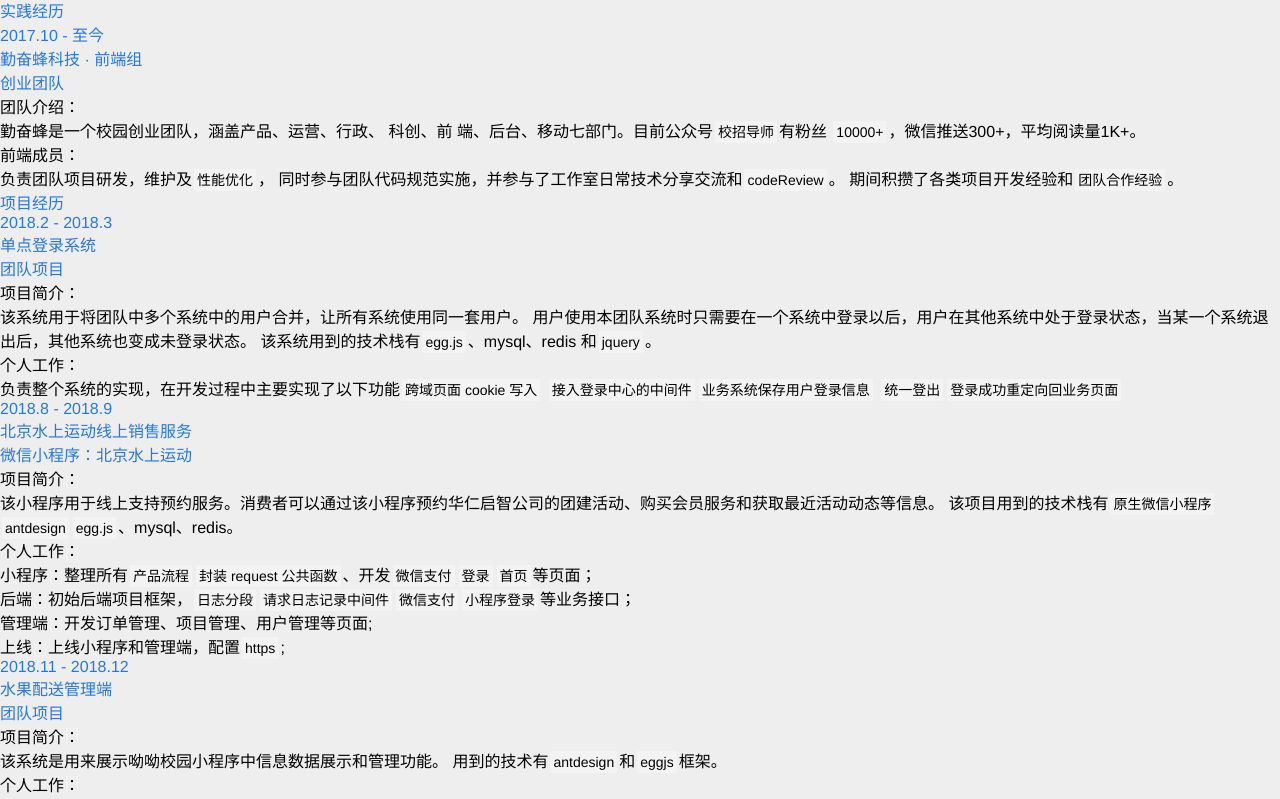
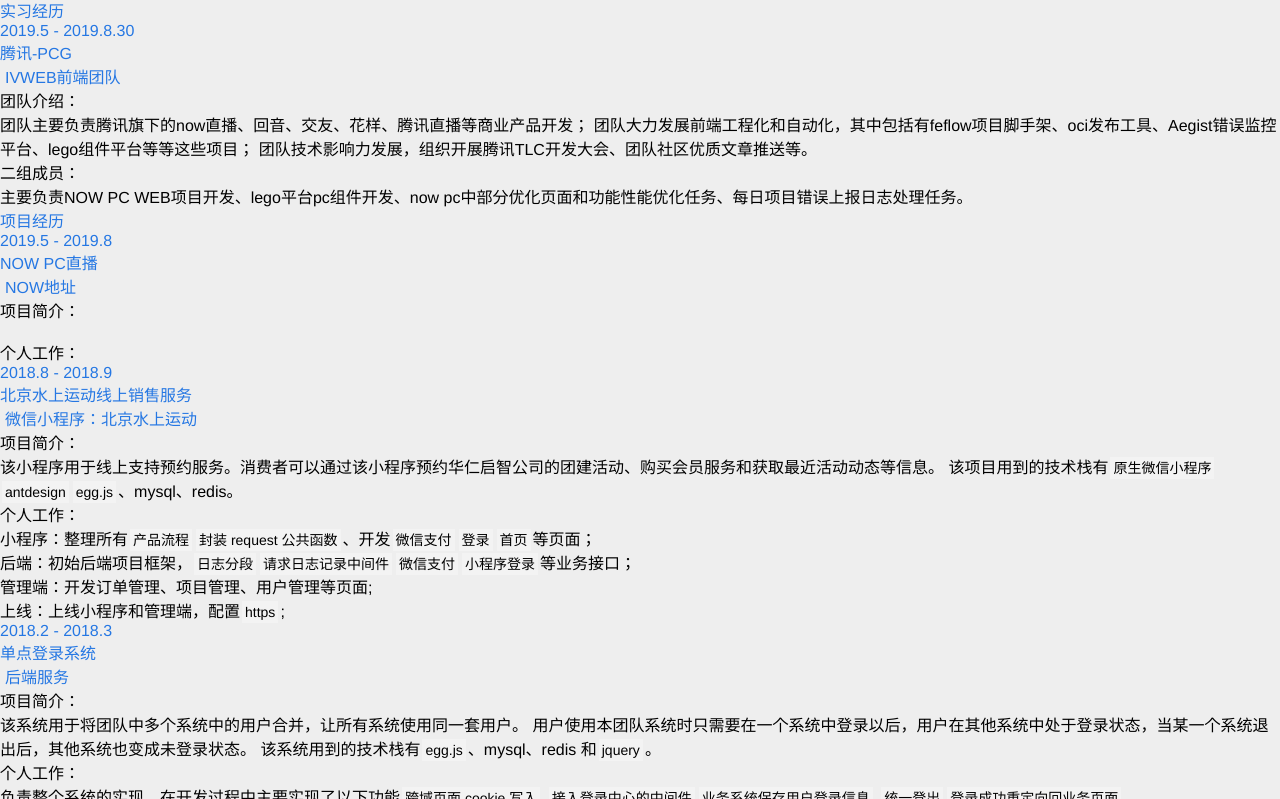
Before and after one commit to duanyuanping/resume, a React app: page / in a window 1280 px wide. Shown: the part 761-1560 px from the top of the page. Built offline with nearby package versions, Linux system fonts and the light colour scheme.

Commit message:
feat: 8-9简历修改

```diff
--- a/src/components/secStyle/Body/Project/index.js
+++ b/src/components/secStyle/Body/Project/index.js
@@ -12,7 +12,17 @@
           <section style={{color: theme}}>
             <nav>{time}</nav>
             <nav>{title}</nav>
-            <nav>{link.name}</nav>
+            <nav>
+              <span
+                onClick={() => link.href && window.open(link.href)}
+                className={link.href && style.hand}
+                style={{
+                  padding: '0 5px',
+                }}
+              >
+                {link.name}
+              </span>
+            </nav>
           </section>
           <div className={style["project-content"]} dangerouslySetInnerHTML={{ __html: detail}}></div>
         </section>
--- a/src/components/secStyle/Body/Project/index.less
+++ b/src/components/secStyle/Body/Project/index.less
@@ -31,4 +31,8 @@
       left: 0px;
     }
   }
+
+  .hand {
+    cursor: pointer;
+  }
 }
--- a/src/resumeData.js
+++ b/src/resumeData.js
@@ -3,7 +3,7 @@
 	theme: '#2577e3',
 	head: { // 简历头部
 		name: '段远平',
-		position: 'web前端开发工程师（实习）',
+		position: 'web前端开发工程师',
 		address: '重庆 南岸区',
 		school: '重庆邮电大学 / 电子商务专业',
 		degree: '本科 / 2020年毕业',
@@ -29,23 +29,21 @@
 		// 	},
 		// },
 		{
-			tagName: '实践经历',
+			tagName: ' 实习经历',
 			item: {
 				type: 'normal',
 				describe: [
 					{
 						head: {
-							time: '2017.10 - 至今',
-							title: '勤奋蜂科技 · 前端组',
-							link: { name: '创业团队' },
+							time: '2019.5 - 2019.8.30',
+							title: ' 腾讯-PCG',
+							link: { name: 'IVWEB前端团队' },
 						},
-						detail: `<header>团队介绍：</header>勤奋蜂是一个校园创业团队，涵盖产品、运营、行政、
-						科创、前	端、后台、移动七部门。目前公众号<strong>校招导师</strong>有粉丝
-						<strong>10000+</strong>，微信推送300+，平均阅读量1K+。
+						detail: `<header>团队介绍：</header>团队主要负责腾讯旗下的now直播、回音、交友、花样、腾讯直播等商业产品开发；
+						团队大力发展前端工程化和自动化，其中包括有feflow项目脚手架、oci发布工具、Aegist错误监控平台、lego组件平台等等这些项目；
+						团队技术影响力发展，组织开展腾讯TLC开发大会、团队社区优质文章推送等。
 						<br>
-						<header>前端成员：</header>负责团队项目研发，维护及<strong>性能优化</strong>，
-						同时参与团队代码规范实施，并参与了工作室日常技术分享交流和<strong>codeReview</strong>。
-						期间积攒了各类项目开发经验和<strong>团队合作经验</strong>。`,
+						<header>二组成员：</header>主要负责NOW PC WEB项目开发、lego平台pc组件开发、now pc中部分优化页面和功能性能优化任务、每日项目错误上报日志处理任务。`,
 					},
 				],
 			},
@@ -57,19 +55,13 @@
 				describe: [
 					{
 						head: {
-							time: '2018.2 - 2018.3',
-							title: '单点登录系统',
-							link: { name: '团队项目' },
+							time: '2019.5 - 2019.8',
+							title: 'NOW PC直播',
+							link: { name: 'NOW地址', href: 'https://now.qq.com/pcweb/index.html' },
 						},
-						detail: `<header>项目简介：</header>该系统用于将团队中多个系统中的用户合并，让所有系统使用同一套用户。
-						用户使用本团队系统时只需要在一个系统中登录以后，用户在其他系统中处于登录状态，当某一个系统退出后，其他系统也变成未登录状态。
-						该系统用到的技术栈有<strong>egg.js</strong>、mysql、redis 和<strong>jquery</strong>。
+							detail: `<header>项目简介：</header>
 						<br>
-						<header>个人工作：</header>负责整个系统的实现，在开发过程中主要实现了以下功能<strong>跨域页面 cookie 写入</strong>
-						<strong>接入登录中心的中间件</strong><strong>业务系统保存用户登录信息</strong>
-						<strong>统一登出</strong><strong>登录成功重定向回业务页面</strong>
-						`,
-						// 整理<strong>单点登录逻辑</strong>并实现。负责开发后端<strong>登录系统</strong>搭建、其他业务系统检验用户登录状态的<strong>中间件</strong>、实现<strong>跨域设置 cookie</strong>等功能代码
+						<header>个人工作：</header>`,
 					},
 					{
 						head: {
@@ -77,8 +69,8 @@
 							title: '北京水上运动线上销售服务',
 							link: { name: '微信小程序：北京水上运动' },
 						},
-						detail: `<header>项目简介：</header>该小程序用于线上支持预约服务。消费者可以通过该小程序预约华仁启智公司的团建活动、购买会员服务和获取最近活动动态等信息。
-						该项目用到的技术栈有<strong>原生微信小程序</strong><strong>antdesign</strong><strong>egg.js</strong>、mysql、redis。
+							detail: `<header>项目简介：</header>该小程序用于线上支持预约服务。消费者可以通过该小程序预约华仁启智公司的团建活动、购买会员服务和获取最近活动动态等信息。
+							该项目用到的技术栈有<strong>原生微信小程序</strong><strong>antdesign</strong><strong>egg.js</strong>、mysql、redis。
 						<br>
 						<header>个人工作：</header>小程序：整理所有<strong>产品流程</strong><strong>封装 request 公共函数</strong>、开发<strong>微信支付</strong><strong>登录</strong><strong>首页</strong>等页面；
 						<br>
@@ -90,14 +82,18 @@
 					},
 					{
 						head: {
-							time: '2018.11 - 2018.12',
-							title: '水果配送管理端',
-							link: { name: '团队项目' },
+							time: '2018.2 - 2018.3',
+							title: '单点登录系统',
+							link: { name: '后端服务' },
 						},
-						detail: `<header>项目简介：</header>该系统是用来展示呦呦校园小程序中信息数据展示和管理功能。
-						用到的技术有<strong>antdesign</strong>和<strong>eggjs</strong>框架。
+						detail: `<header>项目简介：</header>该系统用于将团队中多个系统中的用户合并，让所有系统使用同一套用户。
+						用户使用本团队系统时只需要在一个系统中登录以后，用户在其他系统中处于登录状态，当某一个系统退出后，其他系统也变成未登录状态。
+						该系统用到的技术栈有<strong>egg.js</strong>、mysql、redis 和<strong>jquery</strong>。
 						<br>
-						<header>个人工作：</header>整理管理端产品流程。前端开发管理员登录、水果管理等页面，后端开发管理员添加、登录、删除等接口`,
+						<header>个人工作：</header>负责整个系统的实现，在开发过程中主要实现了以下功能<strong>跨域页面 cookie 写入</strong>
+						<strong>接入登录中心的中间件</strong><strong>业务系统保存用户登录信息</strong>
+						<strong>统一登出</strong><strong>登录成功重定向回业务页面</strong>
+						`,
 					},
 				],
 			},
```
